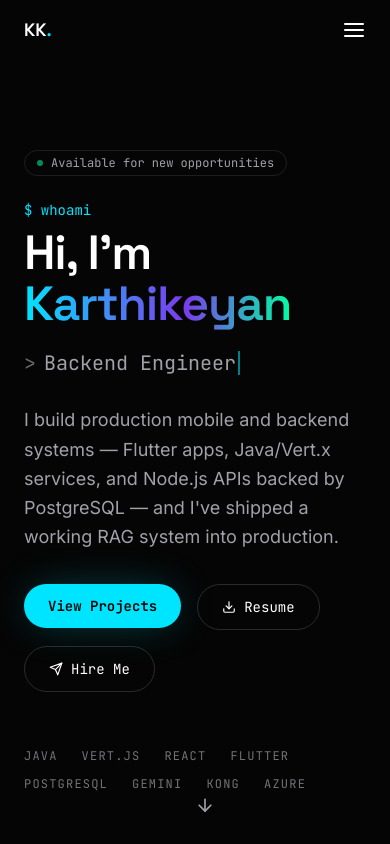
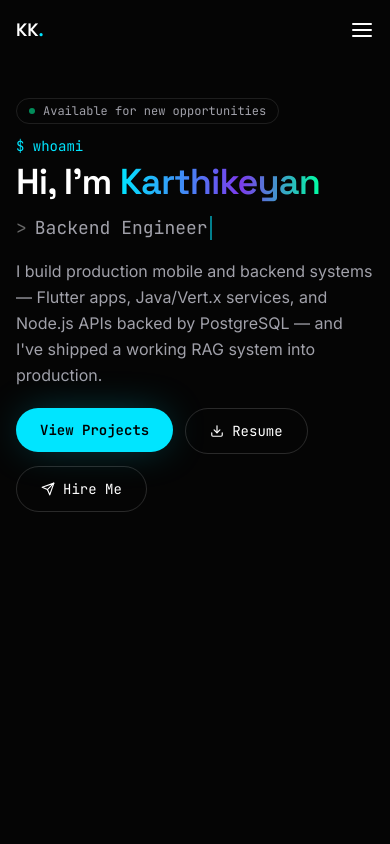
Before and after one commit to karthikeyan0606/karthikeyan_portfolio, a React (Vite) app: page / in a window 390 px wide. Shown: the top 844 px of the page. Built offline with nearby package versions, Linux system fonts and the light colour scheme.

Commit message:
Configure GitHub Pages deploy

```diff
--- a/src/components/Nav.tsx
+++ b/src/components/Nav.tsx
@@ -45,7 +45,7 @@ export default function Nav() {
         scrolled ? "glass" : "bg-transparent"
       }`}
     >
-      <nav className="mx-auto flex max-w-6xl items-center justify-between px-6 py-4">
+      <nav className="mx-auto flex max-w-6xl items-center justify-between px-4 py-4 sm:px-6">
         <a href="#hero" data-cursor-hover className="font-display text-lg font-semibold">
           KK<span className="text-primary">.</span>
         </a>
--- a/src/data/content.ts
+++ b/src/data/content.ts
@@ -18,7 +18,7 @@ export const profile = {
 
 export const stats = [
   { label: "Projects Shipped", value: 5, suffix: "+" },
-  { label: "APIs Built", value: 30, suffix: "+" },
+  { label: "APIs Built", value: 300, suffix: "+" },
   { label: "Users Served", value: 100, suffix: "+" },
   { label: "Years Experience", value: 2, suffix: "+" },
 ];
--- a/src/sections/AIShowcase.tsx
+++ b/src/sections/AIShowcase.tsx
@@ -19,7 +19,7 @@ function polar(index: number, radius: number) {
 
 export default function AIShowcase() {
   return (
-    <section id="ai" className="relative px-6 py-28">
+    <section id="ai" className="relative px-4 py-16 sm:px-6 sm:py-28">
       <div className="mx-auto max-w-6xl">
         <Reveal>
           <p className="font-mono text-sm text-primary">04 · AI Architecture</p>
--- a/src/sections/About.tsx
+++ b/src/sections/About.tsx
@@ -4,7 +4,7 @@ import kLogo from "../assets/k_logo.png";
 
 export default function About() {
   return (
-    <section id="about" className="relative px-6 py-28">
+    <section id="about" className="relative px-4 py-16 sm:px-6 sm:py-28">
       <div className="mx-auto max-w-6xl">
         <Reveal>
           <p className="font-mono text-sm text-primary">01 · About</p>
--- a/src/sections/Contact.tsx
+++ b/src/sections/Contact.tsx
@@ -38,7 +38,7 @@ export default function Contact() {
   };
 
   return (
-    <section id="contact" className="relative px-6 py-28">
+    <section id="contact" className="relative px-4 py-16 sm:px-6 sm:py-28">
       <div className="mx-auto max-w-5xl">
         <Reveal>
           <p className="font-mono text-sm text-primary">07 · Contact</p>
--- a/src/sections/Education.tsx
+++ b/src/sections/Education.tsx
@@ -3,7 +3,7 @@ import { education } from "../data/content";
 
 export default function Education() {
   return (
-    <section id="education" className="relative px-6 py-28">
+    <section id="education" className="relative px-4 py-16 sm:px-6 sm:py-28">
       <div className="mx-auto max-w-4xl">
         <Reveal>
           <p className="font-mono text-sm text-primary">Education</p>
--- a/src/sections/Experience.tsx
+++ b/src/sections/Experience.tsx
@@ -3,7 +3,7 @@ import { experience } from "../data/content";
 
 export default function Experience() {
   return (
-    <section id="experience" className="relative px-6 py-28">
+    <section id="experience" className="relative px-4 py-16 sm:px-6 sm:py-28">
       <div className="mx-auto max-w-4xl">
         <Reveal>
           <p className="font-mono text-sm text-primary">05 · Experience</p>
--- a/src/sections/Hero.tsx
+++ b/src/sections/Hero.tsx
@@ -21,15 +21,15 @@ export default function Hero() {
   return (
     <section
       id="hero"
-      className="relative flex min-h-screen items-center px-6 pt-24"
+      className="relative isolate flex min-h-[100svh] items-start overflow-hidden px-4 pb-8 pt-24 sm:items-center sm:px-6 sm:pb-0 sm:pt-24"
     >
-      <div className="mx-auto grid max-w-6xl gap-12 md:grid-cols-[1.2fr_0.8fr] md:items-center">
+      <div className="mx-auto grid w-full max-w-6xl gap-12 md:grid-cols-[1.2fr_0.8fr] md:items-center">
         <div>
           <motion.div
             initial={{ opacity: 0, y: 12 }}
             animate={{ opacity: 1, y: 0 }}
             transition={{ duration: 0.6 }}
-            className="mb-6 inline-flex items-center gap-2 rounded-full border border-white/10 px-3 py-1 font-mono text-xs text-muted"
+            className="mb-3 inline-flex items-center gap-2 rounded-full border border-white/10 px-3 py-1 font-mono text-xs text-muted sm:mb-6"
           >
             <span className="h-1.5 w-1.5 animate-pulse rounded-full bg-accent" />
             Available for new opportunities
@@ -48,7 +48,7 @@ export default function Hero() {
             initial={{ opacity: 0, y: 16 }}
             animate={{ opacity: 1, y: 0 }}
             transition={{ duration: 0.7, delay: 0.12 }}
-            className="mt-2 font-display text-5xl font-semibold leading-[1.05] tracking-tight sm:text-6xl lg:text-7xl"
+            className="mt-2 font-display text-4xl font-semibold leading-[1.05] tracking-tight sm:text-6xl lg:text-7xl"
           >
             Hi, I'm <span className="text-gradient">{profile.name}</span>
           </motion.h1>
@@ -57,7 +57,7 @@ export default function Hero() {
             initial={{ opacity: 0 }}
             animate={{ opacity: 1 }}
             transition={{ duration: 0.6, delay: 0.3 }}
-            className="mt-4 flex h-9 items-center font-mono text-xl text-muted sm:text-2xl"
+            className="mt-2 flex h-9 items-center font-mono text-lg text-muted sm:mt-4 sm:text-2xl"
           >
             <span className="mr-2 text-white/40">&gt;</span>
             {role}
@@ -68,7 +68,7 @@ export default function Hero() {
             initial={{ opacity: 0, y: 12 }}
             animate={{ opacity: 1, y: 0 }}
             transition={{ duration: 0.6, delay: 0.4 }}
-            className="mt-6 max-w-xl text-lg leading-relaxed text-muted"
+            className="mt-3 max-w-xl text-base leading-relaxed text-muted sm:mt-6 sm:text-lg"
           >
             {profile.tagline}
           </motion.p>
@@ -77,7 +77,7 @@ export default function Hero() {
             initial={{ opacity: 0, y: 12 }}
             animate={{ opacity: 1, y: 0 }}
             transition={{ duration: 0.6, delay: 0.5 }}
-            className="mt-8 flex flex-wrap gap-4"
+            className="mt-5 flex flex-wrap gap-3 sm:mt-8 sm:gap-4"
           >
             <Magnetic>
               <a
@@ -113,7 +113,7 @@ export default function Hero() {
             initial={{ opacity: 0 }}
             animate={{ opacity: 1 }}
             transition={{ duration: 0.8, delay: 0.7 }}
-            className="mt-14 flex flex-wrap gap-x-6 gap-y-3 font-mono text-xs uppercase tracking-widest text-muted/70"
+            className="mt-8 hidden flex-wrap gap-x-5 gap-y-2 font-mono text-xs uppercase tracking-widest text-muted/70 sm:flex sm:mt-14 sm:gap-x-6 sm:gap-y-3"
           >
             {TECH.map((t) => (
               <span key={t}>{t}</span>
@@ -170,7 +170,7 @@ export default function Hero() {
         aria-label="Scroll to about section"
         animate={{ y: [0, 8, 0] }}
         transition={{ duration: 1.8, repeat: Infinity, ease: "easeInOut" }}
-        className="absolute bottom-8 left-1/2 -translate-x-1/2 text-muted"
+        className="absolute bottom-6 left-1/2 hidden -translate-x-1/2 text-muted sm:block"
       >
         <FiArrowDown size={20} />
       </motion.a>
--- a/src/sections/Projects.tsx
+++ b/src/sections/Projects.tsx
@@ -3,7 +3,7 @@ import ProjectsCarousel from "../components/ProjectsCarousel";
 
 export default function Projects() {
   return (
-    <section id="projects" className="relative px-6 py-28">
+    <section id="projects" className="relative px-4 py-16 sm:px-6 sm:py-28">
       <div className="mx-auto max-w-6xl">
         <Reveal>
           <p className="font-mono text-sm text-primary">03 · Projects</p>
--- a/src/sections/Services.tsx
+++ b/src/sections/Services.tsx
@@ -3,7 +3,7 @@ import { services } from "../data/content";
 
 export default function Services() {
   return (
-    <section id="services" className="relative px-6 py-28">
+    <section id="services" className="relative px-4 py-16 sm:px-6 sm:py-28">
       <div className="mx-auto max-w-6xl">
         <Reveal>
           <p className="font-mono text-sm text-primary">06 · Services</p>
--- a/src/sections/Skills.tsx
+++ b/src/sections/Skills.tsx
@@ -30,7 +30,7 @@ const ICONS: Record<string, IconType> = {
 
 export default function Skills() {
   return (
-    <section id="skills" className="relative px-6 py-28">
+    <section id="skills" className="relative px-4 py-16 sm:px-6 sm:py-28">
       <div className="mx-auto max-w-6xl">
         <Reveal>
           <p className="font-mono text-sm text-primary">02 · Skills</p>
@@ -40,16 +40,18 @@ export default function Skills() {
         </Reveal>
 
         <Reveal delay={0.1}>
-          <div className="relative mt-14 overflow-hidden rounded-3xl border border-border">
+          <div className="relative isolate mt-14 overflow-hidden rounded-3xl border border-border">
             <video
               autoPlay
               muted
               loop
               playsInline
+              preload="auto"
               className="absolute inset-0 -z-10 h-full w-full object-cover"
-              src={`${import.meta.env.BASE_URL}videos/tech-bg.mp4`}
-            />
-            <div className="absolute inset-0 -z-10 bg-bg/80" />
+            >
+              <source src={`${import.meta.env.BASE_URL}videos/tech-bg.mp4`} type="video/mp4" />
+            </video>
+            <div className="absolute inset-0 -z-10 bg-bg/70" />
 
             <div className="grid grid-cols-3 gap-3 p-6 sm:grid-cols-4 sm:gap-4 sm:p-8 md:grid-cols-6">
               {techStack.map((t) => {
```
Also changed, not shown: 1 other file (tests, documents, lock files or other folders).
